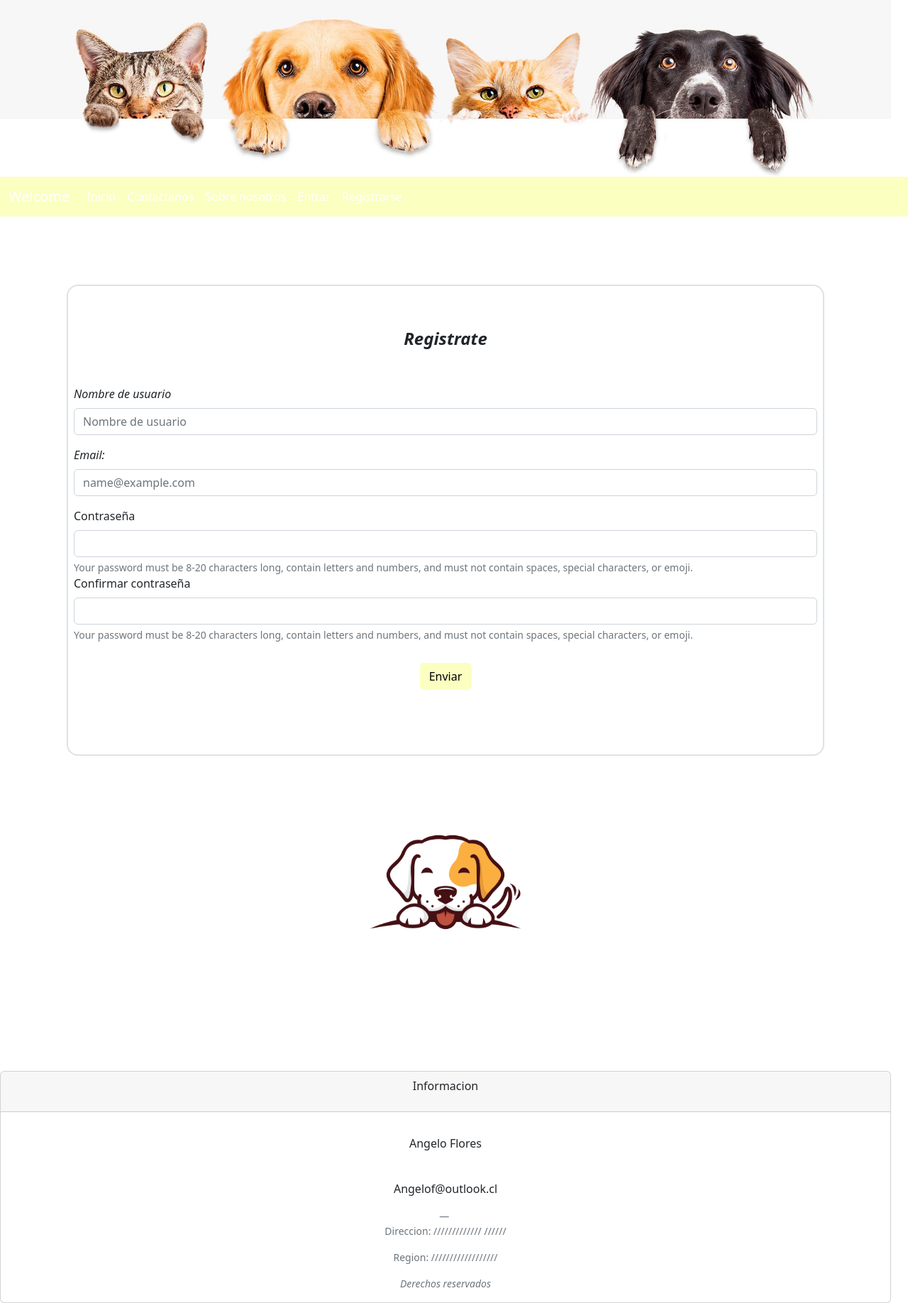
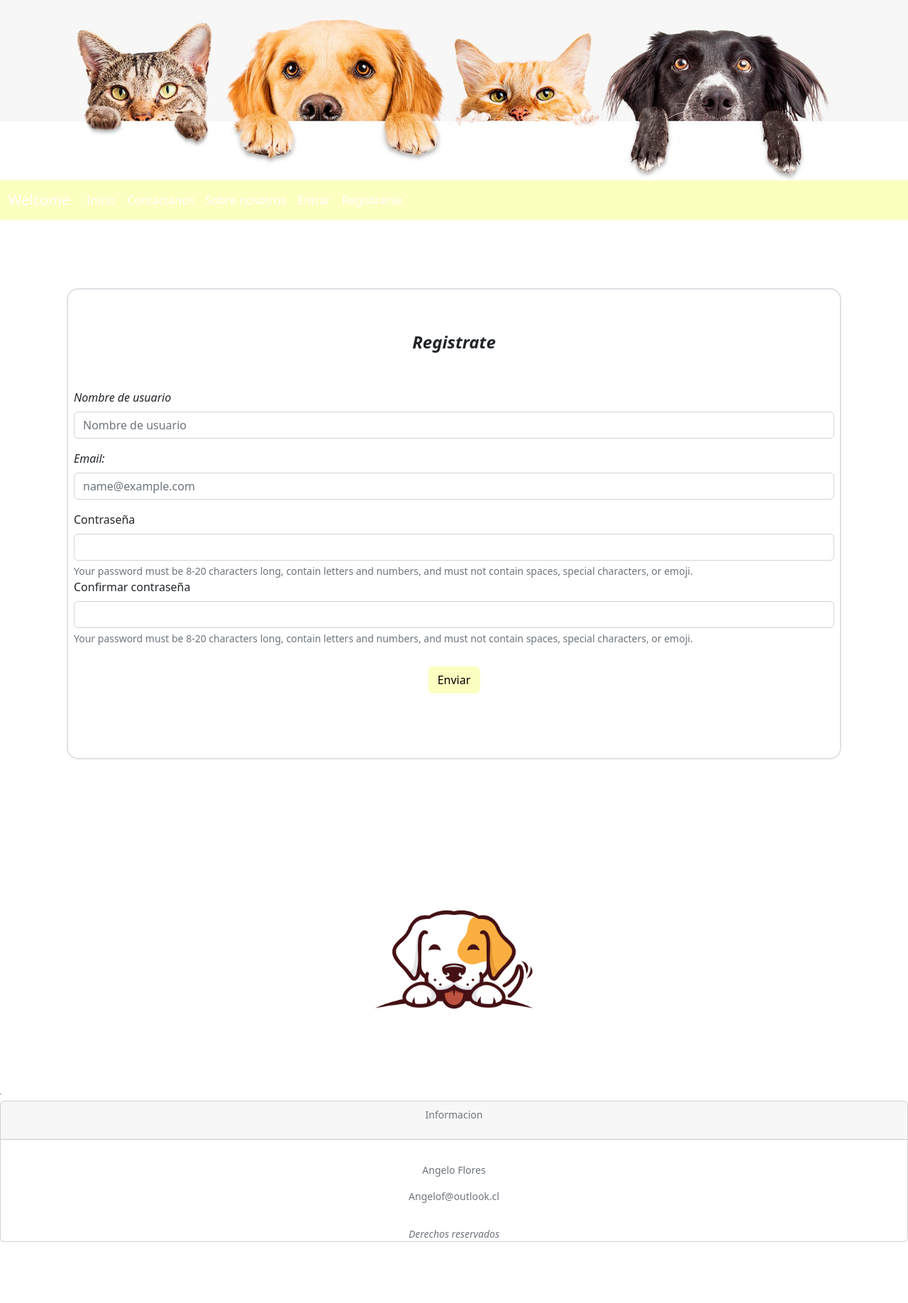
Before and after one commit to Sealfie/Project-coder, a website: page Register.html in a window 1280 px wide. Shown: the whole page at 71% size. After the commit the page ends 1766 px from the top, so only its background shows below. Drawn offline with Linux system fonts and the light colour scheme.

```diff
--- a/Register.html
+++ b/Register.html
@@ -14,9 +14,10 @@
 <body>
 
   <!--Header Image-->
-  <div class="row col-12">
-    <header><img class="img-fluid" src="img/Encabezado.jpg" alt="Encabezado">
+  <div class="row col-13">
+    <header><img class="img-fluid" src="img/Encabezado.jpg" alt="Encabezado"></header>
   </div>
+
   <!--Collapse nav button-->
   <nav class="navbar navbar-expand-lg bg-primary">
     <div class="container-fluid">
@@ -44,10 +45,10 @@
       </ul>
     </div>
   </nav>
-  </header>
+
   <!--Formulary-->
   <main class="container">
-    <div class="row col-12 my-5">
+    <div class="row col-13 my-5">
       <section section class="my-5">
         <div class="container">
           <form class="border border-info p-2 mb-2 border-opacity-25 border border-2 rounded-4">
@@ -80,17 +81,18 @@
                   class="btn btn-primary bg-secondary position-relative top-0 start-50 translate-middle my-5 ">Enviar</button>
           </form>
         </div>
+      </section>
     </div>
     <div class="row justify-content-center">
       <img class="img-fluid col-4" src="img/Logo.jpg" alt="Logo" />
     </div>
   </main>
+
   <!--Redes-->
-  <div class="row col-12">
+  <footer class="blockquote-footer row col-13">
     <div class="container text-center">
       <div class="card">
         <div class="card-header">
-
           <p>Informacion</p>
         </div>
         <div class="card-body">
@@ -98,17 +100,12 @@
         </div>
         <address>
           <p>Angelo Flores</p>
-          <br>
           <p>Angelof@outlook.cl</p>
         </address>
-        <footer class="blockquote-footer">
-          <p>Direccion: ///////////// //////</p>
-          <p>Region: //////////////////</p>
-          <cite title="Source Title">Derechos reservados</cite>
-        </footer>
+        <cite title="Source Title">Derechos reservados</cite>
         </blockquote>
       </div>
-    </div>
+  </footer>
 </body>
 
 </html>
```
Also changed, not shown: Aboutus.html (+6 -11 lines), nutrition.html (added, +12 -0 lines).
